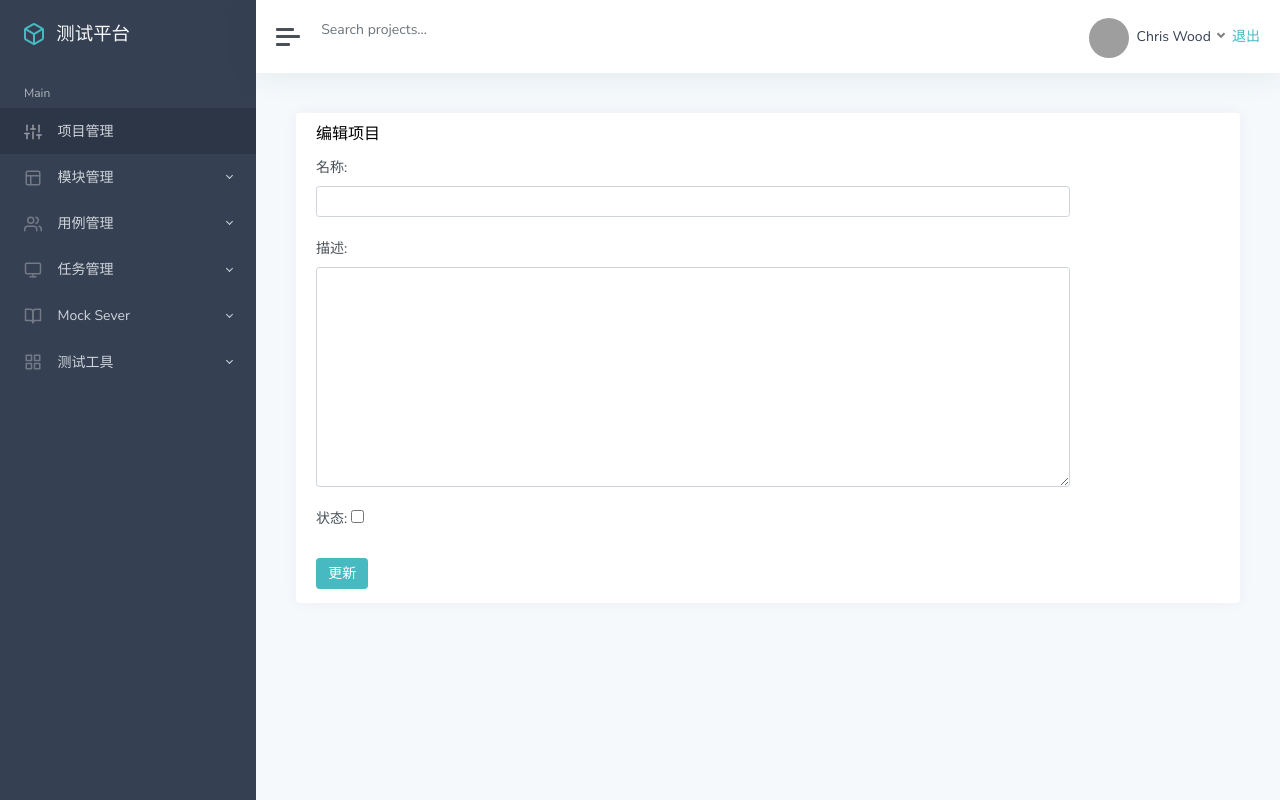
After one commit to defnngj/test_dev3, a Django app: template test_platform/templates/module/edit.html in a window 1280 px wide. The commit adds this page. Run offline with Django 3.2, Linux system fonts and the light colour scheme; the template is opened without the code that fills it: values that come from a table or form of the project are taken from there, others are empty; parts of the project's set-up code (start-up, migrations or seed data) failed here and were passed over; some libraries are stand-ins or nearby versions; grey boxes are pictures that could not be loaded.

Commit message:
完成模块管理

```diff
--- /dev/null
+++ b/test_platform/templates/module/edit.html
@@ -0,0 +1,67 @@
+{% extends "manage.html" %}
+{% block manage %}
+<div class="card flex-fill">
+    <div class="card-header">
+        <h5 class="card-title mb-0" style="float:left">编辑项目</h5>
+    </div>
+    <div id="datatables-dashboard-traffic_wrapper" class="dataTables_wrapper dt-bootstrap4 no-footer">
+        <div class="row">
+            <div class="col-sm-12 col-md-6"></div>
+            <div class="col-sm-12 col-md-6"></div>
+        </div>
+        <div class="row">
+            <div class="col-sm-12">
+                <div style="margin-left: 20px;margin-right: 20px; width: 80%">
+                    <form action="/manage/project_edit/{{id}}/" method="post">
+                        <label>名称:</label>
+                        {{form.name}} <br>
+                        <label>描述:</label>
+                        {{form.describe}}<br>
+                        <label>状态:</label>
+                        {{form.status}}<br>
+                        {% csrf_token %}
+                        <br>
+                        <input type="submit" class="btn btn-primary" value="更新"/>
+                    </form>
+
+                </div>
+
+            </div>
+        </div>
+
+    </div>
+</div>
+<style>
+    input[name='name'] {
+        display: block;
+        width: 100%;
+        height: calc(1.8125rem + 2px);
+        padding: .25rem .7rem;
+        font-size: .875rem;
+        font-weight: 400;
+        line-height: 1.5;
+        color: #495057;
+        background-color: #fff;
+        background-clip: padding-box;
+        border: 1px solid #ced4da;
+        border-radius: .2rem;
+        transition: border-color .15s
+    }
+
+    textarea[name='describe']{
+        display: block;
+        width: 100%;
+        padding: .25rem .7rem;
+        font-size: .875rem;
+        font-weight: 400;
+        line-height: 1.5;
+        color: #495057;
+        background-color: #fff;
+        background-clip: padding-box;
+        border: 1px solid #ced4da;
+        border-radius: .2rem;
+        transition: border-color .15s
+    }
+
+</style>
+{% endblock %}
--- a/test_platform/templates/project_list.html
+++ b/test_platform/templates/project/list.html
@@ -35,7 +35,7 @@
                             <td>{{ p.create_time }}</td>
                             <td>
                                 <a href="/project/edit/{{p.id}}/">编辑</a>
-                                <a>删除</a>
+                                <a href="/project/delete/{{p.id}}/">删除</a>
                             </td>
                         </tr>
                         {% endfor %}
```
Also changed, not shown: test_platform/app_manage/views/project_view.py (renamed from test_platform/app_manage/views.py, +9 -0 lines), test_platform/templates/module/add.html (added, +28 -0 lines), test_platform/templates/module/list.html (added, +10 -0 lines), test_platform/app_manage/views/module_view.py (added), test_platform/templates/project/add.html (renamed from test_platform/templates/project_add.html), test_platform/templates/project/edit.html (renamed from test_platform/templates/project_edit.html).
